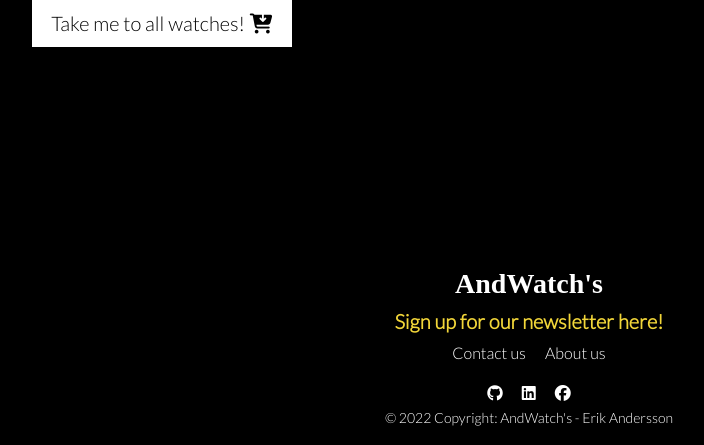
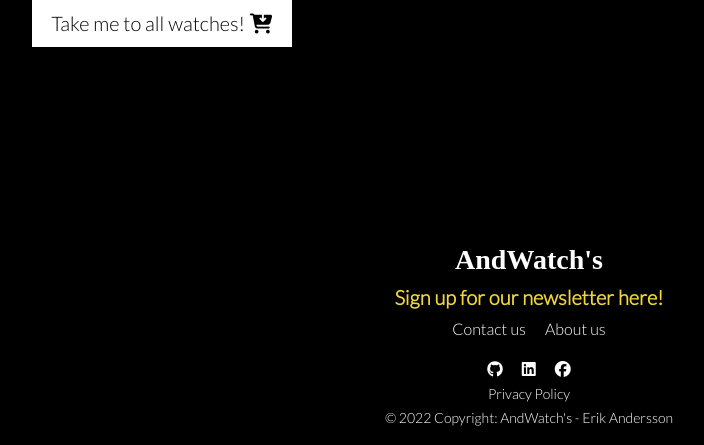
Before and after one commit to erikandersson96/portfolio-project-five, a Django app: page /bag/ in a window 1280 px wide. Shown: the part 355-800 px from the top of the page, without its empty margins (111-815 px from the left). Run offline with Django 3.2, Linux system fonts and the light colour scheme; parts of the project's set-up code (start-up, migrations or seed data) failed here and were passed over; some libraries are stand-ins or nearby versions; some web fonts are replaced.

Commit message:
Added link for Privacy Policy to footer

```diff
--- a/templates/base.html
+++ b/templates/base.html
@@ -178,7 +178,13 @@
               <!-- FaceBook -->
               <a class="m-2 footer-button" rel="nofollow" href="https://www.facebook.com/profile.php?id=100088231741635" role="button" target="_blank" aria-label="facebook"><i class="fab fa-facebook"></i></a>
           </div>
-      <!-- Copyright-->
+      <!-- Privacy Policy -->
+      <div>
+        <small>
+          <a rel="nofollow" class="footer-button" href="https://www.privacypolicygenerator.info/live.php?token=2r3kttLY1iBeLBY32YwFSRImjgB0unCt" target="_blank" role="button">Privacy Policy</a>
+        </small>
+      </div>
+      <!-- Copyright -->
       <div class="copyright text-white">
         <small>© 2022 Copyright: AndWatch's - Erik Andersson</small>
       </div>
```
